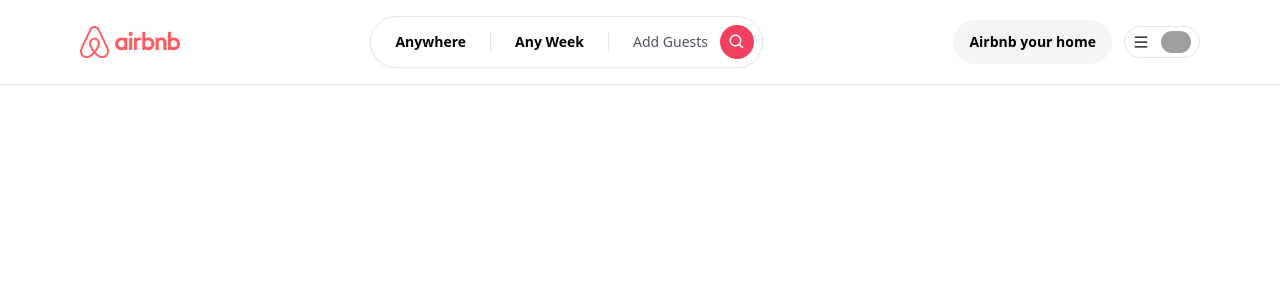
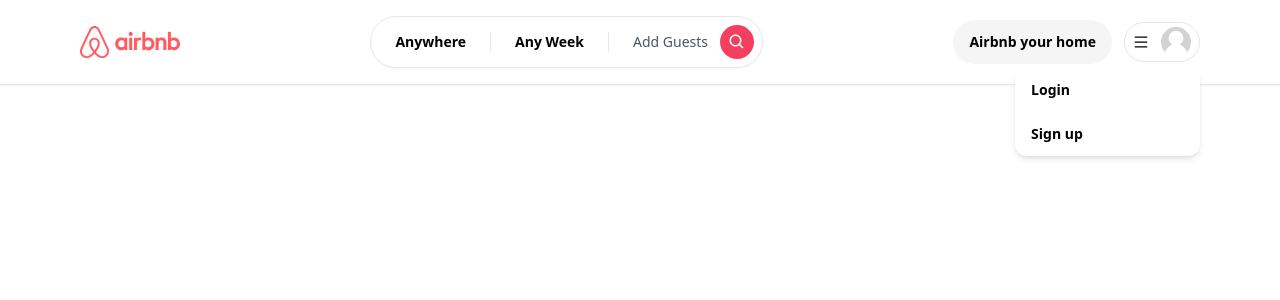
Before and after one commit to pixxstudios/airbnb-clone, a Next.js app: page / in a window 1280 px wide. Both pictures are taken after a click on the element 1161 px from the left and 42 px from the top of the page. Shown: the top 300 px of the page. Built offline with nearby package versions, Linux system fonts and the light colour scheme; grey boxes are pictures that could not be loaded.

Commit message:
menu item

```diff
--- /dev/null
+++ b/components/navbar/MenuItem.tsx
@@ -0,0 +1,24 @@
+"use client";
+
+import React from "react";
+
+interface MenuItemProps {
+  onClick: () => void;
+  label: string;
+}
+
+export const MenuItem = ({ onClick, label }: MenuItemProps) => {
+  return (
+    <div
+      onClick={onClick}
+      className="
+        px-4
+        py-3
+        hover:bg-neutral-100
+        transition
+        font-semibold"
+    >
+      {label}
+    </div>
+  );
+};
--- a/components/navbar/UserMenu.tsx
+++ b/components/navbar/UserMenu.tsx
@@ -1,10 +1,17 @@
 "use client";
 
 import { Avatar } from "components/Avatar";
-import React from "react";
+import React, { useCallback, useState } from "react";
 import { AiOutlineMenu } from "react-icons/ai";
+import { MenuItem } from "./MenuItem";
 
 export const UserMenu = () => {
+  const [isOpen, setIsOpen] = useState(false);
+
+  const toggleOpen = useCallback(() => {
+    setIsOpen((value) => !value);
+  }, []);
+
   return (
     <div className="relative">
       <div className="flex flex-row items-center gap-3">
@@ -25,7 +32,7 @@ export const UserMenu = () => {
           Airbnb your home
         </div>
         <div
-          onClick={() => {}}
+          onClick={toggleOpen}
           className="
             p-4
             md:py-1
@@ -47,6 +54,28 @@ export const UserMenu = () => {
           </div>
         </div>
       </div>
+      {isOpen && (
+        <div
+          className="
+            absolute
+            rounded-xl
+            shadow-md
+            w-[40vw]
+            md:w-3/4
+            bg-white
+            overflow-hidden
+            right-0
+            top-12
+            text-sm"
+        >
+          <div className="flex flex-col cursor-pointer">
+            <>
+              <MenuItem onClick={() => {}} label="Login" />
+              <MenuItem onClick={() => {}} label="Sign up" />
+            </>
+          </div>
+        </div>
+      )}
     </div>
   );
 };
```
Also changed, not shown: public/images/placeholder.jpg (added).
